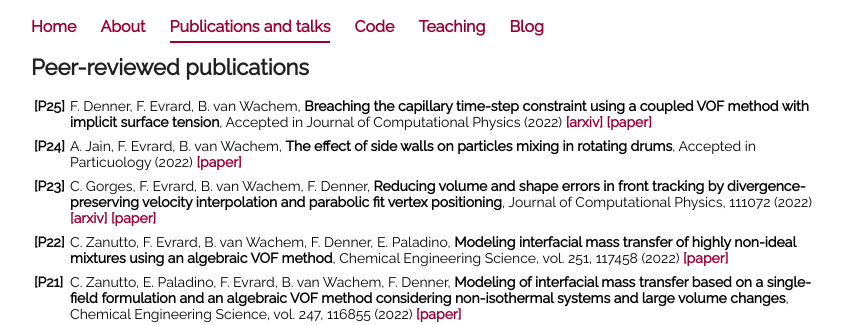
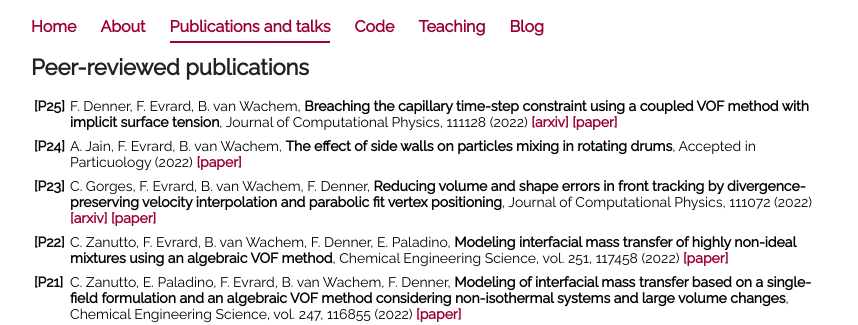
Before and after one commit to fabienevrard/fabienevrard.github.io, a Jekyll site: the page built from publications/index.html, in a window 1280 px wide and 900 px high. Shown: the top 325 px of the window, without its empty margins (209-1067 px from the left). Built offline with Jekyll 4.4.1, drawn with Linux system fonts in a browser that asks for light colours.

Commit message:
Update index.html

```diff
--- a/publications/index.html
+++ b/publications/index.html
@@ -10,7 +10,7 @@ title: Publications and talks
 		 <col width=95%>
 		 <tr>
 		 <td><b>[P25]</b></td>
-			 <td>F. Denner, F. Evrard, B. van Wachem, <b>Breaching the capillary time-step constraint using a coupled VOF method with implicit surface tension</b>, Accepted in Journal of Computational Physics (2022) <b><a href="https://arxiv.org/abs/2203.01963">[arxiv]</a> <a href="https://doi.org/10.1016/j.jcp.2022.111128">[paper]</a></b></td>
+			 <td>F. Denner, F. Evrard, B. van Wachem, <b>Breaching the capillary time-step constraint using a coupled VOF method with implicit surface tension</b>, Journal of Computational Physics, 111128 (2022) <b><a href="https://arxiv.org/abs/2203.01963">[arxiv]</a> <a href="https://doi.org/10.1016/j.jcp.2022.111128">[paper]</a></b></td>
 		 </tr>
 		 <tr><td></td><td></td></tr>
 		 <td><b>[P24]</b></td>
```
